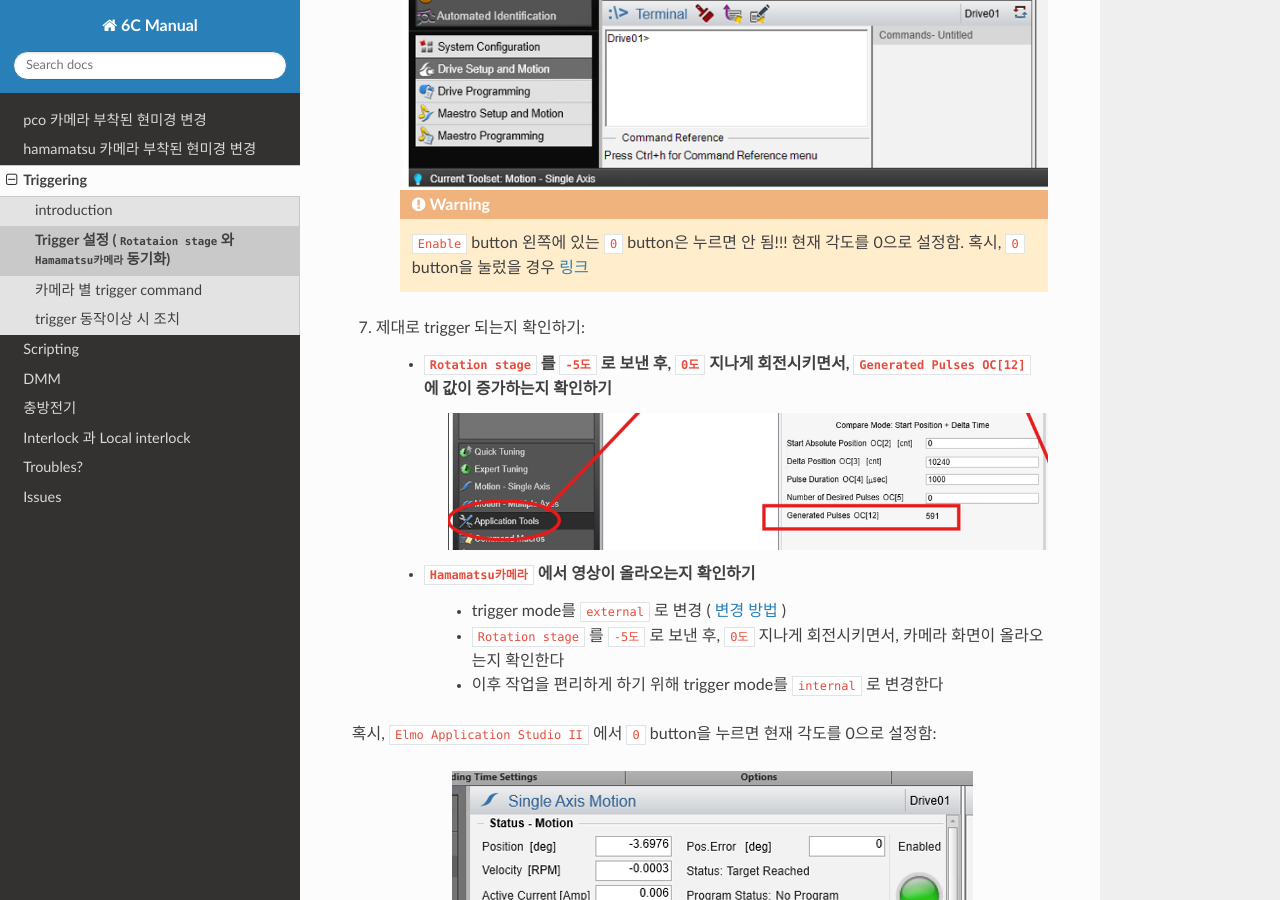
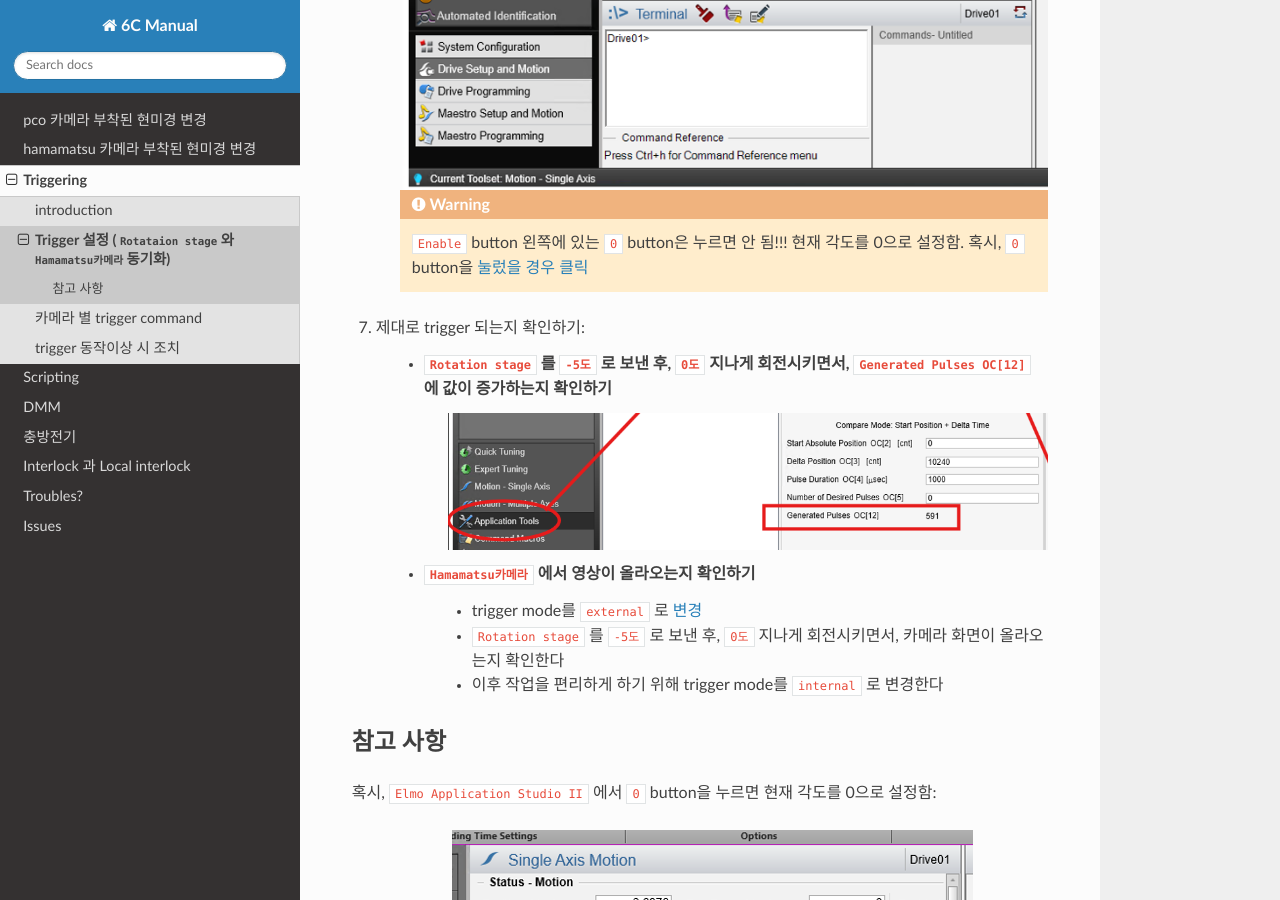
Before and after one commit to limjh0/6C_manual_kr, a Sphinx documentation site: the page built from docs/source/trigger/hamamatsu.rst, in a window 1280 px wide and 900 px high, scrolled down 2250 px. Built offline with Sphinx 7.4.7 and the Read the Docs theme 3.1.0, drawn with Linux system fonts in a browser that asks for light colours.

Commit message:
20241028

```diff
--- a/docs/source/trigger/hamamatsu.rst
+++ b/docs/source/trigger/hamamatsu.rst
@@ -28,7 +28,7 @@ Trigger 설정 ( ``Rotataion stage`` 와 ``Hamamatsu카메라`` 동기화)
     .. warning::
 
         ``Enable`` button 왼쪽에 있는 ``0`` button은 누르면 안 됨!!!
-        현재 각도를 0으로 설정함. 혹시, ``0`` button을 눌렀을 경우 :ref:`링크 <0_button>`
+        현재 각도를 0으로 설정함. 혹시, ``0`` button을 :ref:`눌렀을 경우 클릭 <0_button>`
 
 #. 제대로 trigger 되는지 확인하기:
 
@@ -37,11 +37,15 @@ Trigger 설정 ( ``Rotataion stage`` 와 ``Hamamatsu카메라`` 동기화)
             :align: center
 
     + ``Hamamatsu카메라`` 에서 영상이 올라오는지 확인하기
-        #. trigger mode를 ``external`` 로 변경 ( :doc:`변경 방법 <camera별setting_command>` )
+        #. trigger mode를 ``external`` 로  :doc:`변경 <camera별setting_command>`
         #. ``Rotation stage`` 를 ``-5도`` 로 보낸 후, ``0도`` 지나게 회전시키면서, 카메라 화면이 올라오는지 확인한다
         #. 이후 작업을 편리하게 하기 위해 trigger mode를 ``internal`` 로 변경한다
 
 .. _0_button:
+
+
+참고 사항
+^^^^^^^^
 
 혹시, ``Elmo Application Studio II`` 에서 ``0`` button을 누르면 현재 각도를 0으로 설정함:
 
```
